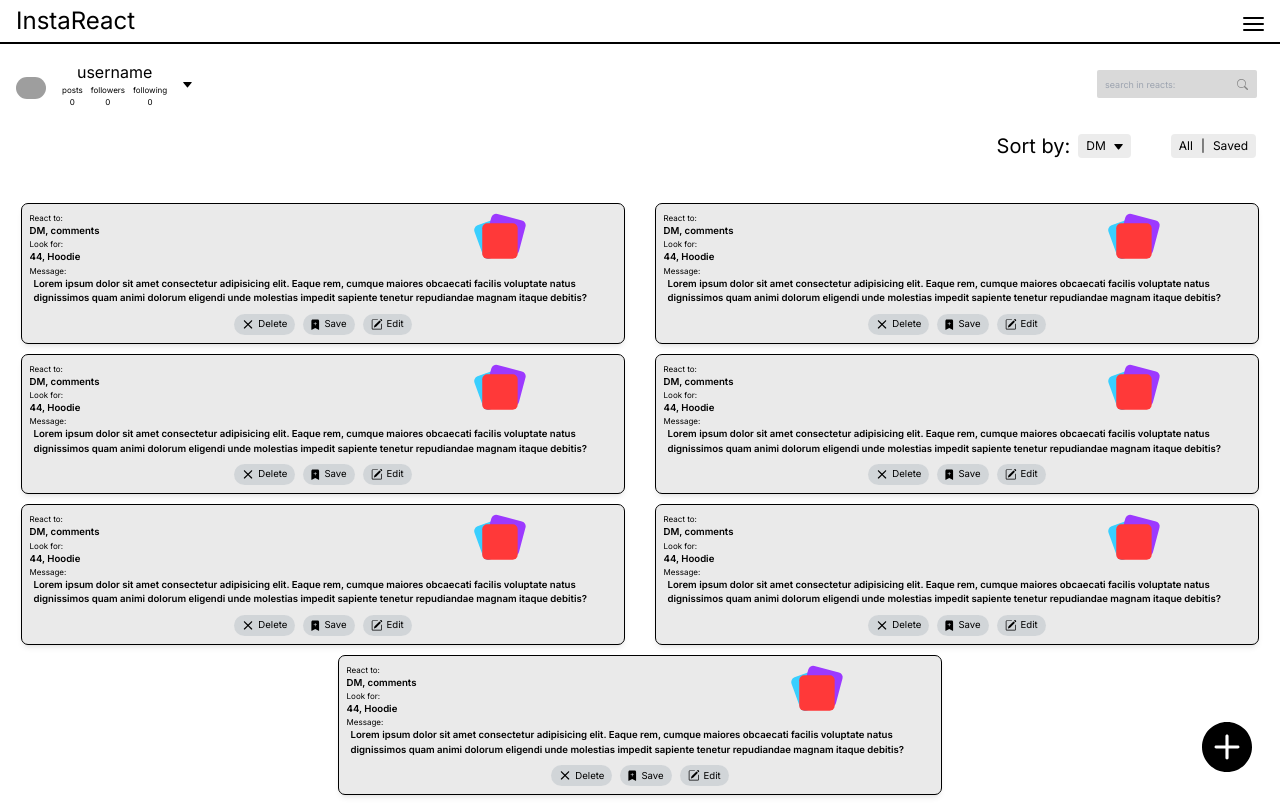
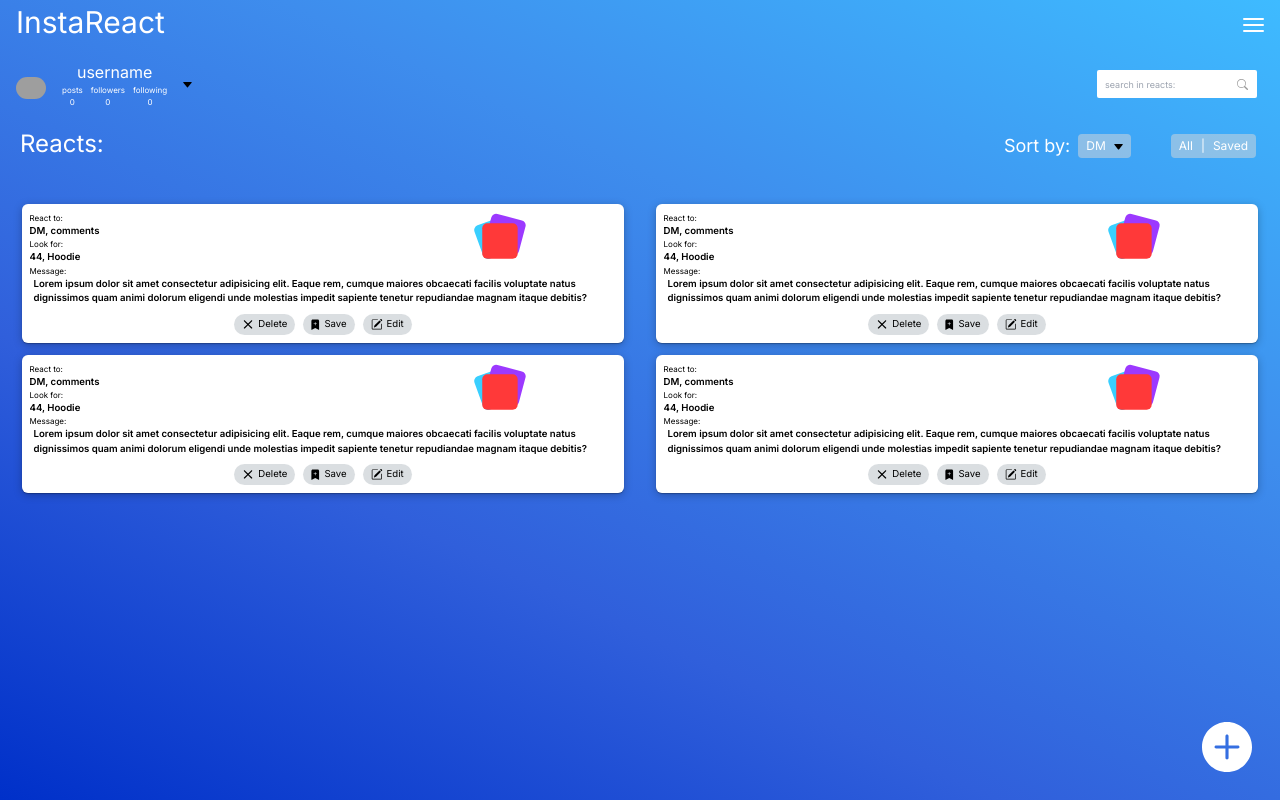
Before and after one commit to mohammad-nm/instareact, a Next.js app: page /deck in a window 1280 px wide. Built offline with nearby package versions, Linux system fonts and the light colour scheme; grey boxes are pictures that could not be loaded.

Commit message:
changed some colors in deck

```diff
--- a/src/app/deck/page.tsx
+++ b/src/app/deck/page.tsx
@@ -12,7 +12,7 @@ import { useState } from "react";
 export default function Deck() {
   const [sidebarIsOpen, setSidebarIsOpen] = useState(false);
   return (
-    <div>
+    <div className="bg-custom-gradient  text-white h-svh          ">
       <Navbar
         sidebarIsOpen={sidebarIsOpen}
         setSidebarIsOpen={setSidebarIsOpen}
@@ -22,10 +22,12 @@ export default function Deck() {
         <Profile />
         <SearchBox />
       </div>
-
-      <div className="flex items-center justify-end">
-        <SortBy />
-        <Category />
+      <div className="flex justify-between h-auto items-center">
+        <div className="flex items-center pl-5 text-2xl mt-5">Reacts:</div>
+        <div className="flex items-center justify-end">
+          <SortBy />
+          <Category />
+        </div>
       </div>
       <div className="flex justify-center ">
         <ReactList />
--- a/src/app/login/page.tsx
+++ b/src/app/login/page.tsx
@@ -1,5 +1,4 @@
 "use client";
-import LoginSignupBtn from "@/components/LoginSignupBtn";
 import { useState } from "react";
 
 export default function Login() {
@@ -7,8 +6,8 @@ export default function Login() {
   return (
     <>
       <div className="flex flex-col items-center">
-        <div className="text-7xl mt-36">InstaReact</div>
-        <div className="w-2/3 h-auto mt-32">
+        <div className="text-6xl mt-20">InstaReact</div>
+        <div className="w-5/6 h-auto mt-24">
           <div className="flex">
             <div
               className={`w-1/2 h-12 flex justify-center  rounded-tl-md
@@ -36,7 +35,10 @@ export default function Login() {
               <div className="ml-8 mt-6 text-2xl">
                 <h3>{login ? "Login:" : "SignUp:"}</h3>
               </div>
-              <form action="" className="flex flex-col items-center ">
+              <form
+                action="http://localhost:3000/deck"
+                className="flex flex-col items-center "
+              >
                 <input
                   type="email"
                   placeholder="Email:"
@@ -48,10 +50,13 @@ export default function Login() {
                   placeholder="Password:"
                   className="h-12 w-4/5 border border-opacity-30 border-[#000000] mt-8 p-3 rounded-[2px]"
                 />
-                <a href="" className="mt-8">
+                <a href="" className="mt-8 text-sm text-gray-400">
                   Forgot password?
                 </a>
-                <button type="submit" className="mt-5">
+                <button
+                  type="submit"
+                  className="mt-5  bg-[#DEDEDE] w-36 h-8 rounded-xl"
+                >
                   Login
                 </button>
               </form>
--- a/src/components/AddNew.tsx
+++ b/src/components/AddNew.tsx
@@ -18,12 +18,15 @@ export default function AddNew() {
         >
           <path
             d="M50 25C50 31.6304 47.3661 37.9893 42.6777 42.6777C37.9893 47.3661 31.6304 50 25 50C18.3696 50 12.0107 47.3661 7.32233 42.6777C2.63392 37.9893 0 31.6304 0 25C0 18.3696 2.63392 12.0107 7.32233 7.32233C12.0107 2.63392 18.3696 0 25 0C31.6304 0 37.9893 2.63392 42.6777 7.32233C47.3661 12.0107 50 18.3696 50 25ZM26.5625 14.0625C26.5625 13.6481 26.3979 13.2507 26.1049 12.9576C25.8118 12.6646 25.4144 12.5 25 12.5C24.5856 12.5 24.1882 12.6646 23.8951 12.9576C23.6021 13.2507 23.4375 13.6481 23.4375 14.0625V23.4375H14.0625C13.6481 23.4375 13.2507 23.6021 12.9576 23.8951C12.6646 24.1882 12.5 24.5856 12.5 25C12.5 25.4144 12.6646 25.8118 12.9576 26.1049C13.2507 26.3979 13.6481 26.5625 14.0625 26.5625H23.4375V35.9375C23.4375 36.3519 23.6021 36.7493 23.8951 37.0424C24.1882 37.3354 24.5856 37.5 25 37.5C25.4144 37.5 25.8118 37.3354 26.1049 37.0424C26.3979 36.7493 26.5625 36.3519 26.5625 35.9375V26.5625H35.9375C36.3519 26.5625 36.7493 26.3979 37.0424 26.1049C37.3354 25.8118 37.5 25.4144 37.5 25C37.5 24.5856 37.3354 24.1882 37.0424 23.8951C36.7493 23.6021 36.3519 23.4375 35.9375 23.4375H26.5625V14.0625Z"
-            fill="black"
+            fill="white"
           />
         </svg>
       </div>
       {isOpen ? (
-        <div className="w-[90%] h-auto bg-[#F0EEEB] p-2 fixed bottom-4 rounded-xl outline outline-1">
+        <div
+          className="w-[90%] h-auto bg-[#ffffff] p-4 fixed bottom-4 rounded-xl  text-black [box-shadow:rgba(0,_0,_0,_0.25)_0px_0.0625em_0.0625em,_rgba(0,_0,_0,_0.25)_0px_0.125em_0.5em,_rgba(255,_255,_255,_0.1)_0px_0px_0px_1px_inset]
+"
+        >
           <div className="flex items-center">
             <div>React to: </div>
             <div className="flex items-center ml-6">
@@ -60,7 +63,7 @@ export default function AddNew() {
             <div className="w-1/3 flex items-center">
               <input
                 type="text"
-                className="ml-2 bg-[#D9D9D9] p-2 w-full text-[.5rem] rounded-sm "
+                className="ml-2 bg-[#efefef] p-2 w-full text-[.5rem] rounded-sm "
                 placeholder="What to look for?"
               />
               <div className="-ml-8">
@@ -79,7 +82,7 @@ export default function AddNew() {
               </div>
             </div>
 
-            <div className="flex ml-4 items-center bg-[#D9D9D9] bg-opacity-60 rounded-lg ">
+            <div className="flex ml-4 items-center bg-[#efefef] bg-opacity-60 rounded-lg ">
               <div className="ml-2">44</div>
               <div className="ml-2">
                 <svg
@@ -96,7 +99,7 @@ export default function AddNew() {
                 </svg>
               </div>
             </div>
-            <div className="flex ml-4 items-center  bg-[#D9D9D9] bg-opacity-60 rounded-lg mt-2">
+            <div className="flex ml-4 items-center  bg-[#efefef] bg-opacity-60 rounded-lg mt-2">
               <div className="ml-2">Hoodie </div>
               <div className="ml-2">
                 <svg
@@ -119,12 +122,12 @@ export default function AddNew() {
             <div className="h-28 mt-1">
               <input
                 type="text"
-                className="h-full w-full bg-[#D9D9D9] rounded-sm pl-2 text-start"
-                placeholder="message:"
+                className="h-full w-full bg-[#efefef] rounded-sm pl-2 text-start"
+                placeholder=""
               />
             </div>
           </div>
-          <div className="mt-3 bg-[#D1D2D1] w-fit p-1 pr-2 rounded-lg flex items-center  ">
+          <div className="mt-3 bg-[#efefef] w-fit p-1 pr-2 rounded-lg flex items-center  ">
             <div>
               <svg
                 width="25"
--- a/src/components/Navbar.tsx
+++ b/src/components/Navbar.tsx
@@ -7,8 +7,8 @@ export default function Navbar({
   setSidebarIsOpen,
 }: NavbarProps) {
   return (
-    <div className="w-full h-11  border-b-2 border-black flex">
-      <div className="ml-4 text-2xl place-content-center">InstaReact</div>
+    <div className="w-full h-11   flex">
+      <div className="ml-4 text-3xl place-content-center">InstaReact</div>
       <div className="mr-4 ml-auto place-content-center mt-2 z-50">
         <button className="" onClick={() => setSidebarIsOpen(!sidebarIsOpen)}>
           <svg
@@ -20,19 +20,19 @@ export default function Navbar({
           >
             <path
               d="M1 1H20.0024"
-              stroke="black"
+              stroke={sidebarIsOpen ? "black" : "white"}
               stroke-width="2"
               stroke-linecap="round"
             />
             <path
               d="M1 7H20.0024"
-              stroke="black"
+              stroke={sidebarIsOpen ? "black" : "white"}
               stroke-width="2"
               stroke-linecap="round"
             />
             <path
               d="M1 13H20.0024"
-              stroke="black"
+              stroke={sidebarIsOpen ? "black" : "white"}
               stroke-width="2"
               stroke-linecap="round"
             />
--- a/src/components/ReactInfo.tsx
+++ b/src/components/ReactInfo.tsx
@@ -1,7 +1,10 @@
 export default function ReactInfo() {
   return (
     <>
-      <div className=" h-auto w-[48%] outline-1 outline rounded-md p-2  bg-[#979797] bg-opacity-20 shadow-md mx-auto">
+      <div
+        className=" h-auto w-[48%]  rounded-md p-2  bg-[#FFFFFF] text-black [box-shadow:rgba(0,_0,_0,_0.25)_0px_0.0625em_0.0625em,_rgba(0,_0,_0,_0.25)_0px_0.125em_0.5em,_rgba(255,_255,_255,_0.1)_0px_0px_0px_1px_inset]
+ mx-auto   "
+      >
         <div className="flex w-full">
           <div className="w-3/5">
             <h2>
--- a/src/components/ReactsList.tsx
+++ b/src/components/ReactsList.tsx
@@ -7,9 +7,6 @@ export default function ReactList() {
       <ReactInfo />
       <ReactInfo />
       <ReactInfo />
-      <ReactInfo />
-      <ReactInfo />
-      <ReactInfo />
     </div>
   );
 }
--- a/src/components/SearchBox.tsx
+++ b/src/components/SearchBox.tsx
@@ -4,7 +4,7 @@ export default function SearchBox() {
       <div className="flex items-center">
         <input
           type="text"
-          className="bg-[#D9D9D9] text-[9px] w-40 h-7 p-2 rounded-sm"
+          className="bg-[#FFFFFF] text-[9px] w-40 h-7 p-2 rounded-sm"
           placeholder="search in reacts:"
         />
         <div className="-ml-5 ">
--- a/src/components/Sidebar.tsx
+++ b/src/components/Sidebar.tsx
@@ -1,7 +1,7 @@
 export default function Sidebar() {
   return (
     <div className="h-full w-[50%] fixed right-1 top-1">
-      <div className="w-full h-auto bg-[#979797] bg-opacity-80 rounded-md outline outline-1 p-4 flex justify-center text-white">
+      <div className="w-full h-auto bg-[#ffffff]  rounded-md  p-4 flex justify-center text-black [box-shadow:rgba(0,_0,_0,_0.25)_0px_0.0625em_0.0625em,_rgba(0,_0,_0,_0.25)_0px_0.125em_0.5em,_rgba(255,_255,_255,_0.1)_0px_0px_0px_1px_inset]">
         <div className="w-[100%] mt-10 grid gap-y-3">
           <div className="flex">
             <div>Dark Mode</div>
--- a/src/components/SortBy.tsx
+++ b/src/components/SortBy.tsx
@@ -1,7 +1,7 @@
 export default function SortBy() {
   return (
     <div className="flex h-auto items-center mt-6">
-      <div className="text-xl">Sort by:</div>
+      <div className="text-lg">Sort by:</div>
       <div>
         <div className="ml-2 pl-2 pr-2 pt-1 pb-1 text-xs rounded-[4px] w-auto bg-[#D9D9D9]  bg-opacity-50 flex">
           <span>DM</span>
--- a/tailwind.config.ts
+++ b/tailwind.config.ts
@@ -9,9 +9,8 @@ const config: Config = {
   theme: {
     extend: {
       backgroundImage: {
-        "gradient-radial": "radial-gradient(var(--tw-gradient-stops))",
-        "gradient-conic":
-          "conic-gradient(from 180deg at 50% 50%, var(--tw-gradient-stops))",
+        "custom-gradient":
+          "linear-gradient(25deg, #0030c9, #305fdb, #3e8ded, #3ebbff)",
       },
     },
   },
```
